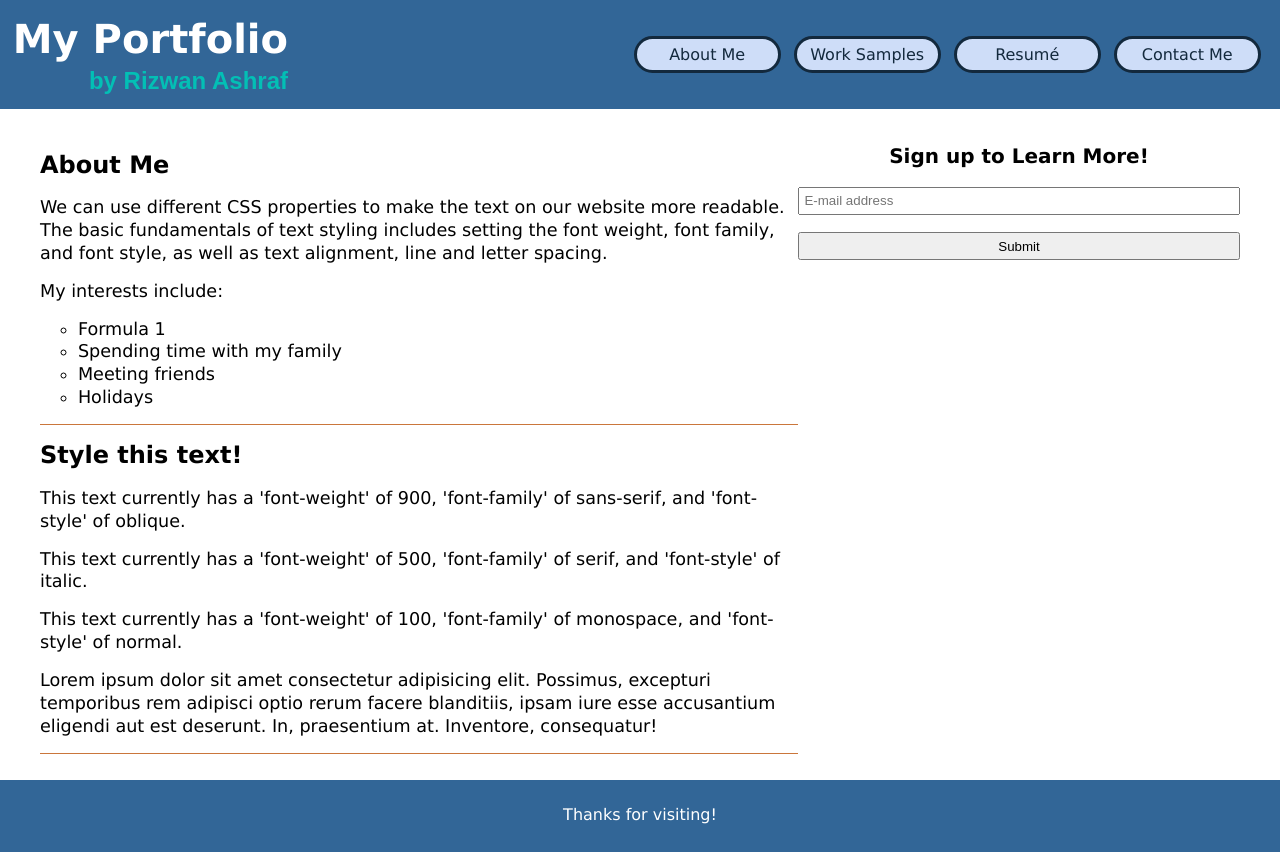
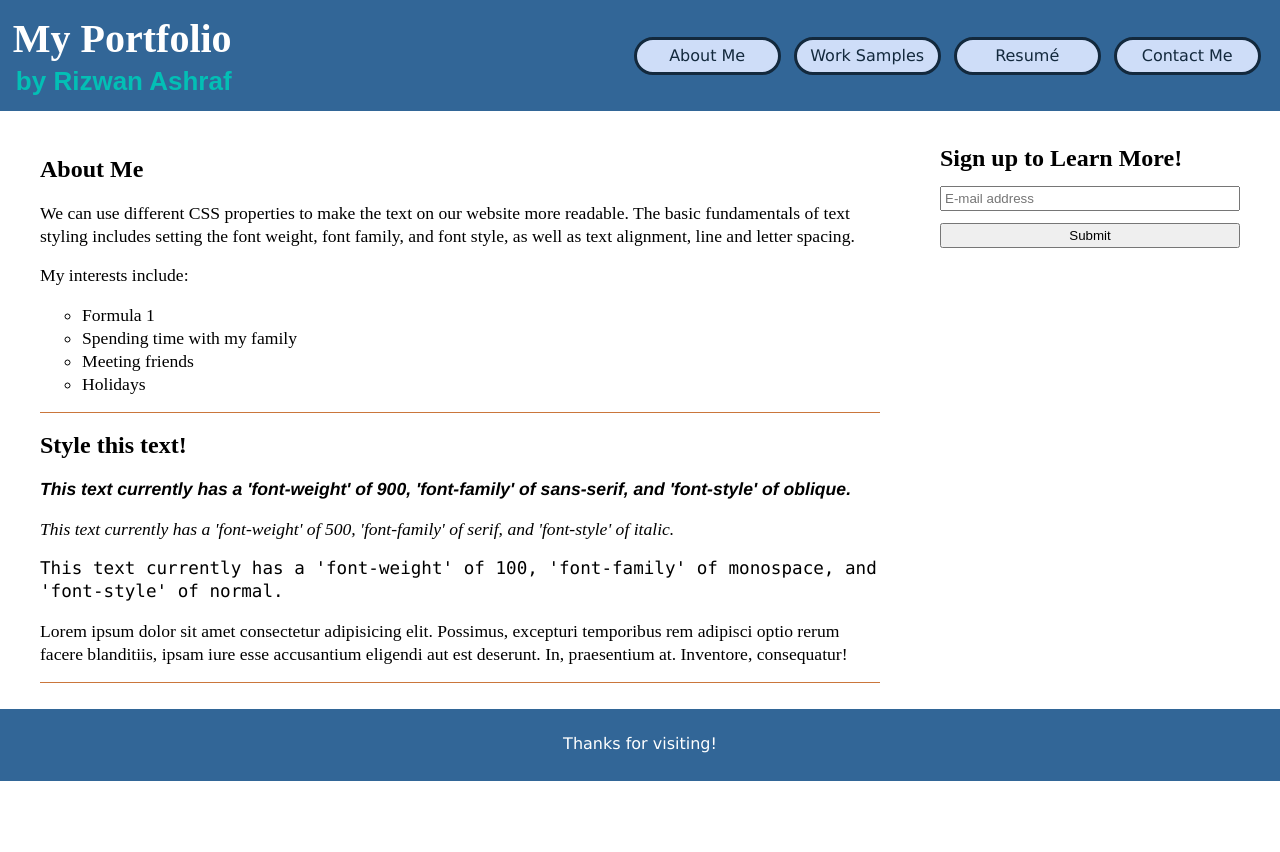
Before and after one commit to riz1ash786/portfolio, a plain HTML site: page index.html in a window 1280 px wide. After the commit the page ends 800 px from the top, so only its background shows below. Drawn offline with Linux system fonts and the light colour scheme.

Commit message:
formatting changes to CSS

```diff
--- a/assets/css/style.css
+++ b/assets/css/style.css
@@ -2,9 +2,8 @@ body {
   display: flex;
   flex-direction: column;
   line-height: 1.3;
-  font-family: "Lucida Sans", "Lucida Sans Regular", "Lucida Grande",
-    "Lucida Sans Unicode", Geneva, Verdana, sans-serif;
 }
+
 header {
   display: flex;
   justify-content: space-between;
@@ -12,29 +11,13 @@ header {
   padding: 1%;
   background-color: #326697;
   color: #fff;
-  font-family: "Lucida Sans", "Lucida Sans Regular", "Lucida Grande",
-    "Lucida Sans Unicode", Geneva, Verdana, sans-serif;
 }
+
 .Name {
-  font-size: 60%;
+  font-size: 65%;
   font-family: fantasy;
   color: #03bfb5;
   float: right;
-}
-
-nav {
-  display: flex;
-  justify-content: center;
-  margin-top: 1%;
-  margin-bottom: 1%;
-  display: flex;
-  justify-content: space-between;
-  min-width: 300px;
-}
-nav ul {
-  display: flex;
-  justify-content: space-between;
-  min-width: 300px;
 }
 
 header button {
@@ -48,7 +31,6 @@ header button {
   font-family: "Lucida Sans", "Lucida Sans Regular", "Lucida Grande",
     "Lucida Sans Unicode", Geneva, Verdana, sans-serif;
 }
-
 /* The user's cursor is positioned over the element */
 button:hover {
   background-color: #b8a6e4;
@@ -66,12 +48,7 @@ button:focus {
   outline: none;
   border-color: #8ac4ff;
 }
-main {
-  display: flex;
-  flex: 1 1 0;
-  max-width: 1200px;
-  margin: 2% auto;
-}
+/* Change font size of headings */
 
 h1 {
   font-size: 250%;
@@ -83,7 +60,30 @@ h2 {
   font-size: 150%;
 }
 
-/* Change font size of headings */
+nav ul {
+  display: flex;
+  justify-content: space-between;
+  min-width: 300px;
+}
+
+nav a {
+  color: #b9c6ae;
+  font-weight: bold;
+  text-decoration: none;
+}
+
+main {
+  display: flex;
+  flex: 1 1 0;
+  max-width: 1200px;
+  margin: 2% auto;
+}
+
+section {
+  flex: 1 1 0;
+  padding-right: 5%;
+}
+
 article {
   border-bottom: 1px solid #ca763b;
 }
@@ -93,30 +93,72 @@ article p {
   font-size: 110%;
 }
 
+/* Change the margin specifically */
 article ul {
   margin-left: 5%;
   margin-bottom: 2%;
   font-size: 110%;
   list-style: circle;
 }
+
+/* Implement font stacks */
+.one {
+  font-family: "Helvetica", "Arial", sans-serif;
+  font-weight: 900;
+  font-style: oblique;
+}
+
+.two {
+  font-family: "Times New Roman", Times, serif;
+  font-weight: 500;
+  font-style: italic;
+}
+
+.three {
+  font-family: "Menlo", "Lucida Console", monospace;
+  font-weight: 100;
+  font-style: normal;
+}
+
+/* Using DevTools, change the following properties to demonstrate the differences */
+.four {
+  /* Change font family: serif, sans-serif, monospace, cursive */
+  font-family: serif;
+  /* Change font weight: bold, 100-900 */
+  font-weight: 100;
+  /* Change the font style: normal, italic, oblique */
+  font-style: normal;
+  /* Transform the text: uppercase, lowercase, capitalize */
+  text-transform: none;
+  /* Set text decorations on fonts: underline, overline, line-through */
+  text-decoration: none;
+}
+
+aside {
+  width: 25%;
+}
+
+aside h2 {
+  font-size: 150%;
+}
+
+input,
+button {
+  width: 100%;
+  margin: 2% 0;
+  padding: 1%;
+}
+
 footer {
   display: flex;
   justify-content: center;
   padding: 2%;
   background-color: #326697;
   color: #fff;
-}
-aside {
-  width: 25%;
+  font-family: "Lucida Sans", "Lucida Sans Regular", "Lucida Grande",
+    "Lucida Sans Unicode", Geneva, Verdana, sans-serif;
 }
 
-aside h2 {
-  font-size: 125%;
-}
-aside {
-  width: 100%;
-  text-align: center;
-}
 @media screen and (max-width: 768px) {
   header,
   main {
@@ -126,17 +168,9 @@ aside {
   section {
     padding-right: 0;
   }
+
   aside {
     width: 100%;
     text-align: center;
   }
 }
-aside button {
-  width: 100%;
-}
-input,
-button {
-  width: 100%;
-  margin: 2% 0;
-  padding: 1%;
-}
```
